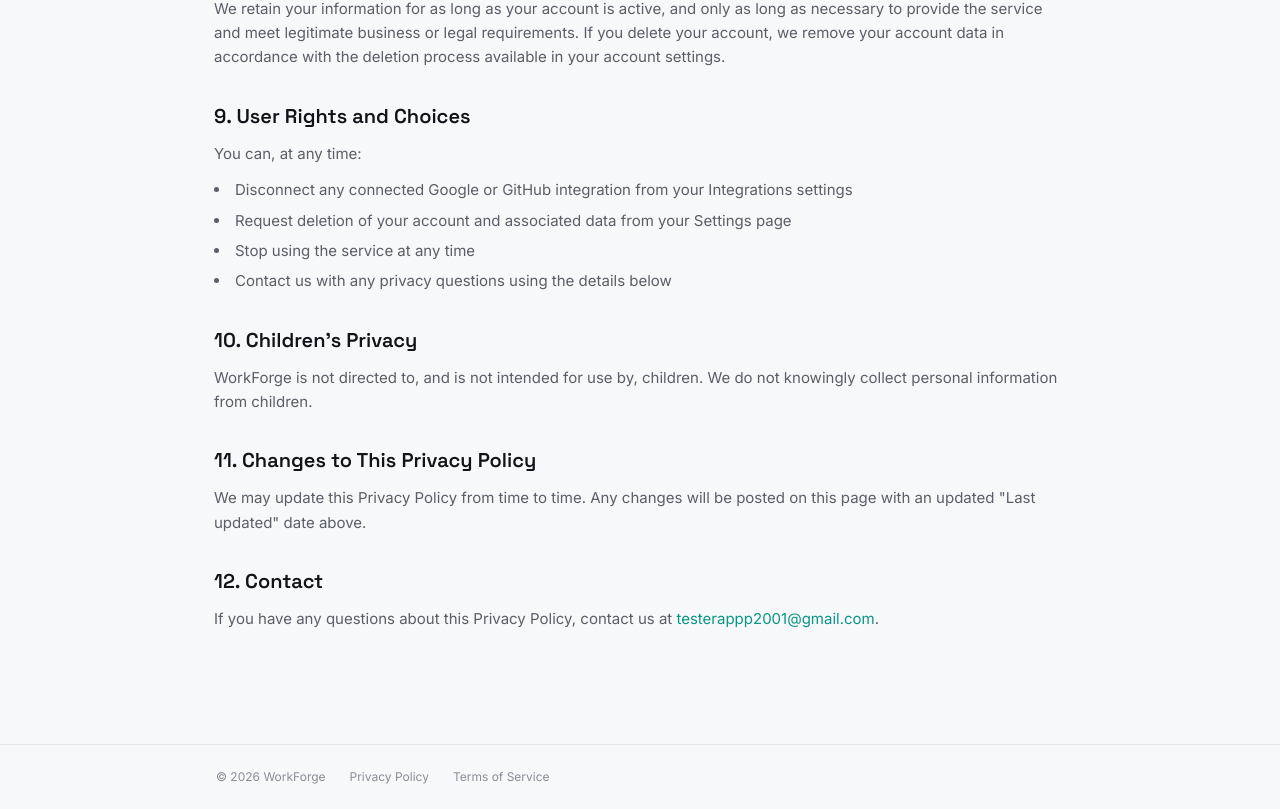
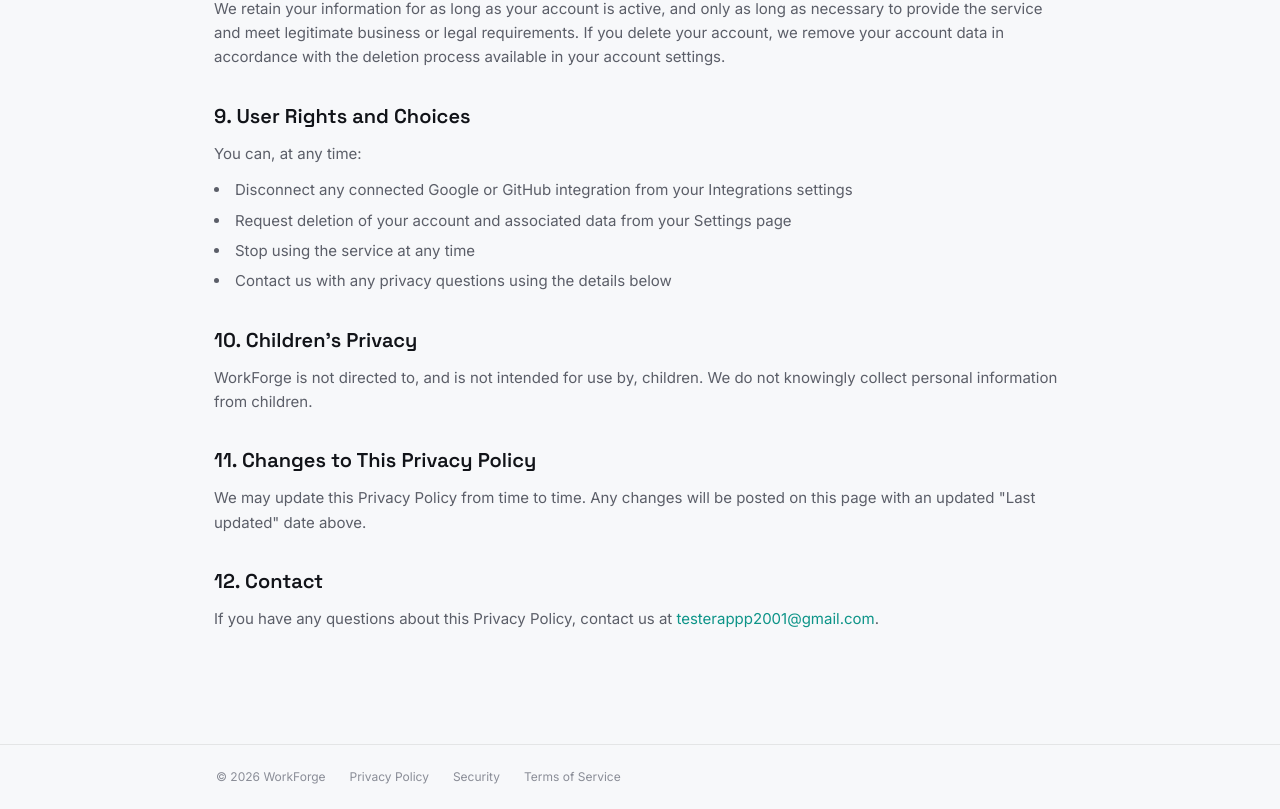
Before and after one commit to KeshavKandoi/AI-AUTOMATION, a React (Vite) app in the folder ai-coo-frontend/: page /privacy in a window 1280 px wide. Shown: the part 1905-2714 px from the top of the page. Built offline with nearby package versions, Linux system fonts and the light colour scheme; no server answers.

Commit message:
feat: add Security link to LegalPageLayout footer

```diff
--- a/ai-coo-frontend/src/pages/legal/LegalPageLayout.tsx
+++ b/ai-coo-frontend/src/pages/legal/LegalPageLayout.tsx
@@ -43,6 +43,7 @@ export default function LegalPageLayout({ title, lastUpdated, children }: LegalP
         <div className="max-w-4xl mx-auto px-6 py-6 flex flex-wrap items-center gap-x-6 gap-y-2 text-xs text-[var(--color-text-faint)]">
           <span>© {new Date().getFullYear()} WorkForge</span>
           <Link to="/privacy" className="hover:text-[var(--color-text-primary)] transition-colors">Privacy Policy</Link>
+          <Link to="/security" className="hover:text-[var(--color-text-primary)] transition-colors">Security</Link>
           <Link to="/terms" className="hover:text-[var(--color-text-primary)] transition-colors">Terms of Service</Link>
         </div>
       </footer>
```
